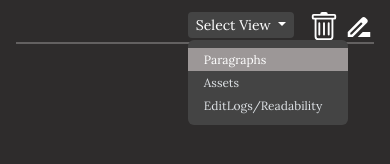
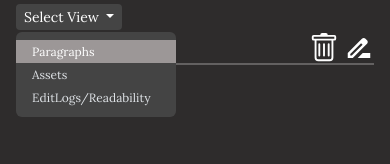
Before and after one commit to Diabolicah/Collabonnect, a plain HTML site: page client/collaborationDetails.html in a window 390 px wide. Both pictures are taken after a click on the button "Select View". Shown: the part 248-412 px from the top of the page. Drawn offline with nearby package versions, Linux system fonts and the light colour scheme; no server answers.

Commit message:
fixed button select view + add responsive to button select view

```diff
--- a/client/collaborationDetails.html
+++ b/client/collaborationDetails.html
@@ -136,22 +136,22 @@
           <section id="collaboration_co_writers">
             <img src="#" alt="user_image" />
           </section>
+          <section class="dropdown">
+            <button class="btn btn-secondary btn-sm dropdown-toggle" type="button" data-bs-toggle="dropdown" aria-expanded="false">
+              Select View
+            </button>
+            <ul class="dropdown-menu dropdown-menu-dark">
+              <li><a class="dropdown-item active" href="#">Paragraphs</a></li>
+              <li><a class="dropdown-item" href="#">Assets</a></li>
+              <li><a class="dropdown-item" href="#">EditLogs/Readability</a></li>
+            </ul>
+          </section>
         </section>
         <section class="containerr">
           <section class="row">
             <section class="col-auto col-lg-8">
               <section id="container_edit_mode">
                 <section id="collaboration_edit_delete">
-                    <div class="dropdown">
-                        <button class="btn btn-secondary btn-sm dropdown-toggle" type="button" data-bs-toggle="dropdown" aria-expanded="false">
-                          Select View
-                        </button>
-                        <ul class="dropdown-menu dropdown-menu-dark">
-                          <li><a class="dropdown-item active" href="#">Paragraphs</a></li>
-                          <li><a class="dropdown-item" href="#">Assets</a></li>
-                          <li><a class="dropdown-item" href="#">EditLogs/Readability</a></li>
-                        </ul>
-                      </div>
                   <img src="./images/delete_icon.svg" alt="delete_icon" />
                   <img src="./images/edit_icon.svg" alt="edit_icon" />
                 </section>
--- a/client/css/style.css
+++ b/client/css/style.css
@@ -288,6 +288,47 @@ ol.breadcrumb {
     margin-right: 0;
 }
 
+
+#container_object_details .dropdown {
+    display: none;
+}
+
+#container_object_details .dropdown .btn {
+    background-color: #444;
+    color: #FFF;
+    border: none;
+    margin-right: 10px;
+    margin-bottom: 4px;
+    font-family: Lora;
+    font-size: 14px;
+    font-style: normal;
+    font-weight: 400;
+    line-height: normal;
+}
+
+#container_object_details .dropdown-menu {
+    background-color: #444;
+    color: #FFF;
+    border: none;
+}
+
+#container_object_details .dropdown-menu li {
+    background-color: #444;
+    color: #FFF;
+    border: none;
+    font-family: Lora;
+    font-size: 12px;
+    font-style: normal;
+    font-weight: 400;
+    line-height: normal;
+
+}
+
+#container_object_details .dropdown-menu .active {
+    background-color: #9c9797;
+    color: #FFF;
+}
+
 #container_edit_mode, #container_paragraphs {
     display: flex;
     flex-direction: column;
@@ -295,7 +336,7 @@ ol.breadcrumb {
 }
 
 #container_edit_mode {
-    margin-top: 144px;
+    margin-top: 165px;
 }
 
 #collaboration_edit_delete {
@@ -315,47 +356,6 @@ ol.breadcrumb {
     border: 1px solid;
     margin: 0px 0px 2px 0px;
     border-color: #FFF;
-}
-
-#container_edit_mode .dropdown {
-    display: none;
-}
-
-#container_edit_mode .dropdown .btn {
-    background-color: #444;
-    color: #FFF;
-    border: none;
-    margin-right: 10px;
-    margin-bottom: 4px;
-    font-family: Lora;
-    font-size: 14px;
-    font-style: normal;
-    font-weight: 400;
-    line-height: normal;
-
-}
-
-#container_edit_mode .dropdown-menu {
-    background-color: #444;
-    color: #FFF;
-    border: none;
-}
-
-#container_edit_mode .dropdown-menu li {
-    background-color: #444;
-    color: #FFF;
-    border: none;
-    font-family: Lora;
-    font-size: 12px;
-    font-style: normal;
-    font-weight: 400;
-    line-height: normal;
-
-}
-
-#container_edit_mode .dropdown-menu .active {
-    background-color: #9c9797;
-    color: #FFF;
 }
 
 #container_paragraphs .paragraph{
@@ -1179,7 +1179,8 @@ ol.breadcrumb {
         display: none;
     }
 
-    #container_edit_mode .dropdown {
+    #container_object_details .dropdown {
+        margin-top: 7px;
         display: block;
     }
 
@@ -1221,6 +1222,11 @@ ol.breadcrumb {
 
     #wrapper .containerr .col-auto:not(:first-child) {
         display: none;
+    }
+
+    #wrapper .containerr .col-lg:not(:first-child){
+        justify-content: flex-start;
+        margin-top: 200px;
     }
 
     #left_card_carousel, #right_card_carousel {
@@ -1289,6 +1295,10 @@ ol.breadcrumb {
         font-size: 10px;
     }
 
+    #wrapper .containerr .col-lg:not(:first-child){
+        margin-top: 180px;
+    }
+
     #container_edit_mode img {
         width: 20px;
         height: 20px;
--- a/client/js/collaborationDetailsScripts.js
+++ b/client/js/collaborationDetailsScripts.js
@@ -210,6 +210,17 @@ function changeToViewMode(){
 function addListeners(){
     document.querySelector("#collaboration_edit_delete img").addEventListener("click", deleteObjectDetails);
     document.querySelectorAll("#collaboration_edit_delete > img")[1].addEventListener("click", changeToEditMode);
+    document.querySelectorAll("#container_object_details .dropdown-menu li").forEach((element, idx) => {
+        element.addEventListener("click", () => {
+            document.querySelector("#container_object_details .dropdown-menu .active").classList.remove("active");
+            element.classList.add("active");
+            document.querySelectorAll(".containerr .row > section").forEach(section => section.style.display = "none");
+            if(idx == 0)
+                document.querySelectorAll(".containerr .row > section")[0].style.display = "block";
+            else document.querySelectorAll(".containerr .row > section")[idx].style.display = "flex";
+        });
+    });
+
 }
 
 window.onload = async () => {
```
